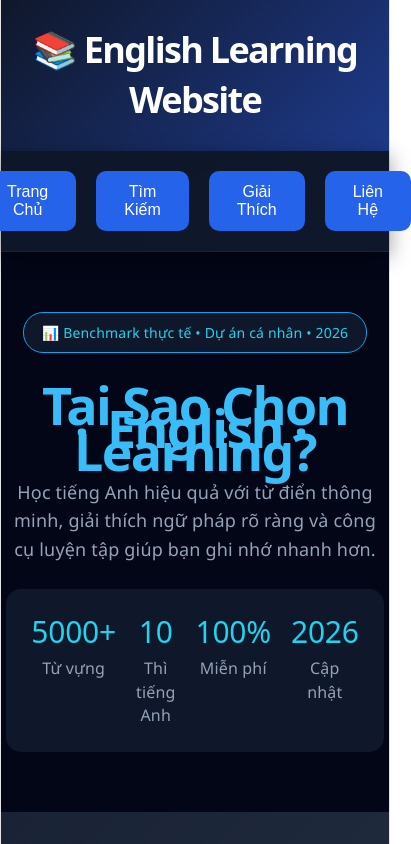
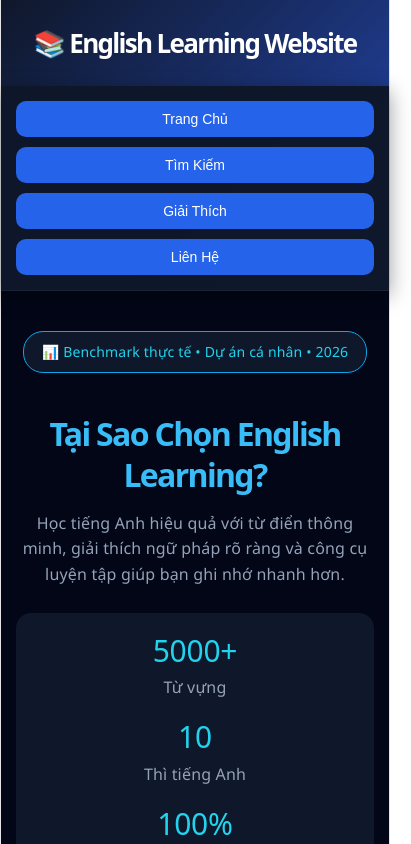
Before and after one commit to minhtrung30098-sketch/english-learn, a React (Vite) app: page / in a window 390 px wide. Shown: the top 844 px of the page, 411 px wide, since content can reach past the window. Built offline with nearby package versions, Linux system fonts and the light colour scheme.

Commit message:
update responsive mobile and tablet

```diff
--- a/src/App.css
+++ b/src/App.css
@@ -377,3 +377,83 @@ font-size:30px;
 color:#94a3b8;
 margin-top:5px;
 }
+/*TABLET*/
+@media (max-width:1024px){
+.hero-title{
+font-size:42px;
+}
+.hero-stats{
+grid-template-columns:repeat(2,1fr);
+}
+.contactContainer{
+grid-template-columns:1fr;
+}
+input{
+width:100%;
+}
+}
+/*PHONE*/
+@media (max-width:768px){
+
+.header h1{
+font-size:26px;
+text-align:center;
+padding:0 10px;
+}
+
+.navbar{
+flex-wrap:wrap;
+gap:10px;
+padding:15px;
+}
+
+.navBtn{
+padding:10px 18px;
+font-size:14px;
+}
+
+.hero{
+padding:40px 15px;
+}
+
+.hero-title{
+font-size:32px;
+line-height:1.3;
+}
+
+.hero-desc{
+font-size:16px;
+}
+
+.hero-buttons{
+flex-direction:column;
+gap:12px;
+}
+
+.hero-stats{
+grid-template-columns:1fr;
+padding:20px;
+}
+
+.searchBox{
+flex-direction:column;
+align-items:center;
+}
+
+input{
+width:100%;
+}
+
+button{
+width:100%;
+}
+
+section{
+padding:35px 15px;
+}
+
+.contactContainer{
+grid-template-columns:1fr;
+}
+
+}
```
